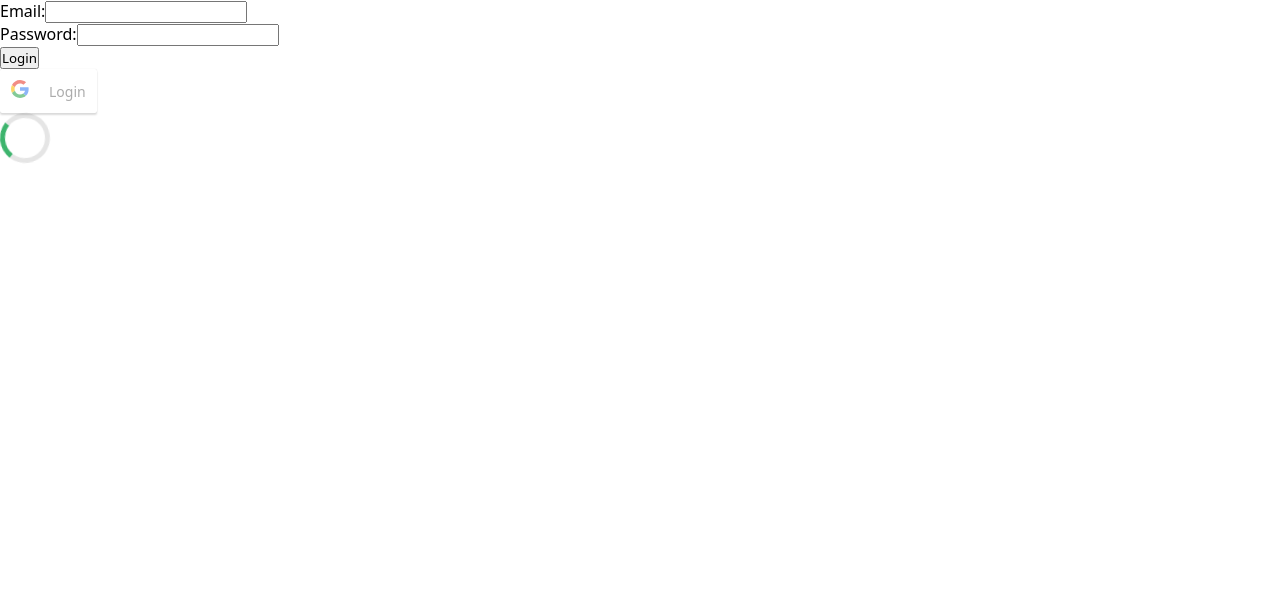
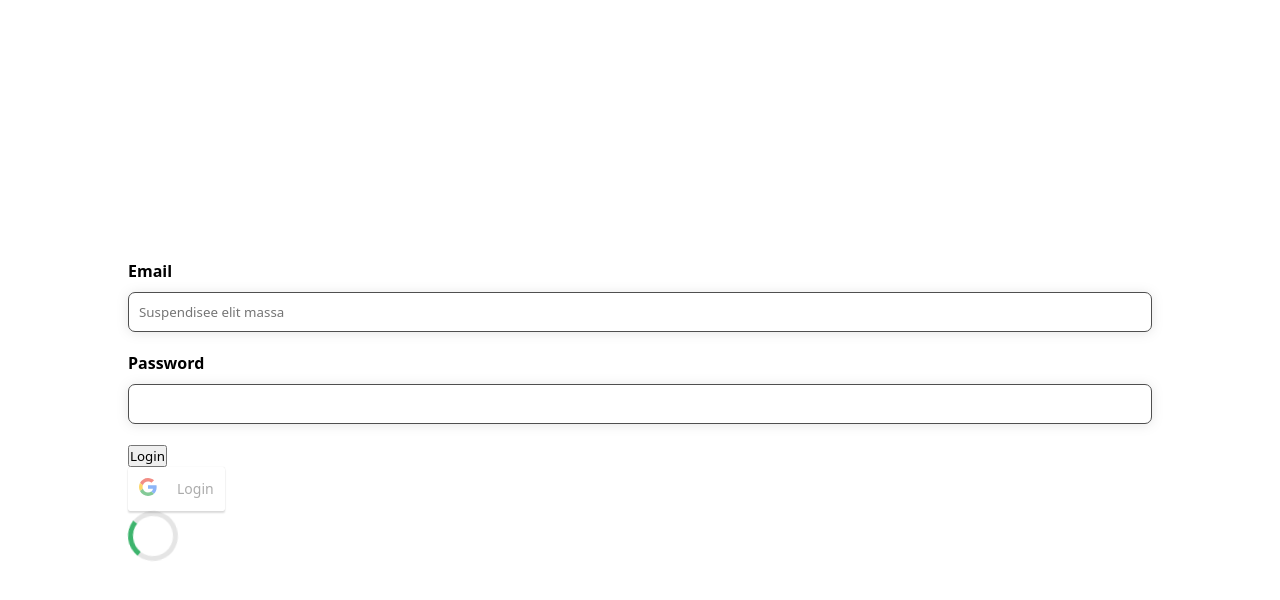
Before and after one commit to JairEscamilla/My-unsplash, a React app in the folder frontend/: page / in a window 1280 px wide. Shown: the top 600 px of the page. Built offline with nearby package versions, Linux system fonts and the light colour scheme.

Commit message:
Adding Generic Input

```diff
--- a/frontend/src/pages/Login/Login.tsx
+++ b/frontend/src/pages/Login/Login.tsx
@@ -5,6 +5,9 @@ import { LoginResponse } from '../../api/models/LoginResponse';
 import { RouteComponentProps } from 'react-router';
 import { GoogleLogin, GoogleLoginResponse, GoogleLoginResponseOffline } from 'react-google-login';
 import { Spinner } from '../../shared/Spinner/Spinner';
+import { Card } from '../../shared/Card/Card';
+import { StyledLogin } from './styles';
+import { Input } from '../../shared/Input/Input';
 
 export const Login = ({ history }: RouteComponentProps) => {
 
@@ -31,20 +34,21 @@ export const Login = ({ history }: RouteComponentProps) => {
   }
 
   return (
-    <div>
+    <StyledLogin>
+      <div className="main-content" style={{  width: '80%' }}>
         <form onSubmit={handleSubmit}>
-        <div>
-          <label htmlFor="email">
-            Email:
-            <input type="text" name="email" onChange={({ target }) => onChange(target.value, 'username') } />
-          </label>
-        </div>
-        <div>
-          <label htmlFor="password">
-            Password:
-            <input type="password" name="password" onChange={({ target }) => onChange(target.value, 'password')} />
-          </label>
-        </div>
+          <Input
+            inputName="email"
+            label="Email"
+            placeholder="Suspendisee elit massa"
+            onChange={({ target }) => onChange(target.value, 'username')}
+          />
+          <Input
+            inputName="password"
+            label="Password"
+            type="password"
+            onChange={({ target }) => onChange(target.value, 'password')}
+          />
 
           <button type="submit">
             Login
@@ -58,5 +62,6 @@ export const Login = ({ history }: RouteComponentProps) => {
         />
         <Spinner/>
       </div>
+    </StyledLogin>
   )
 }
--- /dev/null
+++ b/frontend/src/pages/Login/styles.tsx
@@ -0,0 +1,9 @@
+import styled from 'styled-components';
+
+export const StyledLogin = styled.section `
+  height: 100vh;
+  width: 100%;
+  display: flex;
+  justify-content: center;
+  align-items: center;
+`;
--- /dev/null
+++ b/frontend/src/shared/Card/Card.tsx
@@ -0,0 +1,18 @@
+import React, { FC } from 'react';
+import styled from 'styled-components';
+
+
+interface CardProps {
+  cardTitle: string;
+}
+
+const StyledCard = styled.div `
+
+`;
+
+export const Card: FC<CardProps> = ({ cardTitle, children }) => (
+  <StyledCard>
+    { cardTitle }
+    { children }
+  </StyledCard>
+)
--- /dev/null
+++ b/frontend/src/shared/Input/Input.tsx
@@ -0,0 +1,49 @@
+import React from 'react';
+import styled from 'styled-components';
+
+interface InputProps {
+  label: string;
+  inputName: string;
+  placeholder?: string;
+  type?: 'text' | 'password';
+  onChange: (event: React.ChangeEvent<HTMLInputElement>) => void
+}
+
+const StyledInputContainer = styled.div `
+  margin: 20px 0;
+  & label {
+    display: block;
+    margin-bottom: 10px;
+    font-weight: 600;
+  }
+`;
+
+const StyledInput = styled.input `
+  outline: none;
+  border: 1px solid #4F4F4F;
+  padding: 10px;
+  width: 100%;
+  filter: drop-shadow(0px 1px 6px rgba(0, 0, 0, 0.1));
+  border-radius: 7px;
+`;
+
+
+export const Input = ({
+  label,
+  inputName,
+  placeholder = '',
+  type = 'text',
+  onChange
+}: InputProps) => (
+  <StyledInputContainer>
+    <label htmlFor={inputName}>
+      {label}
+    </label>
+    <StyledInput
+      placeholder={placeholder}
+      name={inputName}
+      type={type}
+      onChange={onChange}
+    />
+  </StyledInputContainer>
+);
```
Lines whose indentation alone changed are shown as unchanged.
